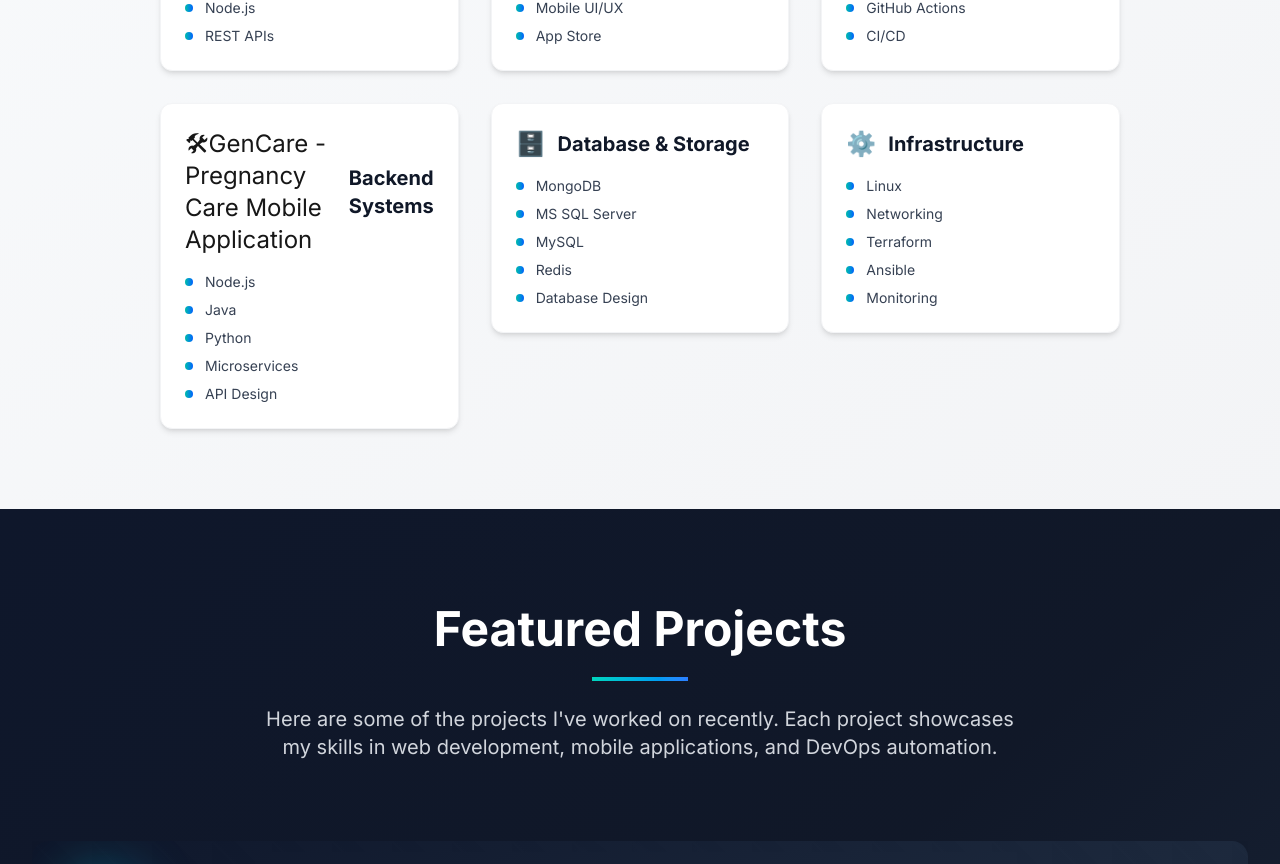
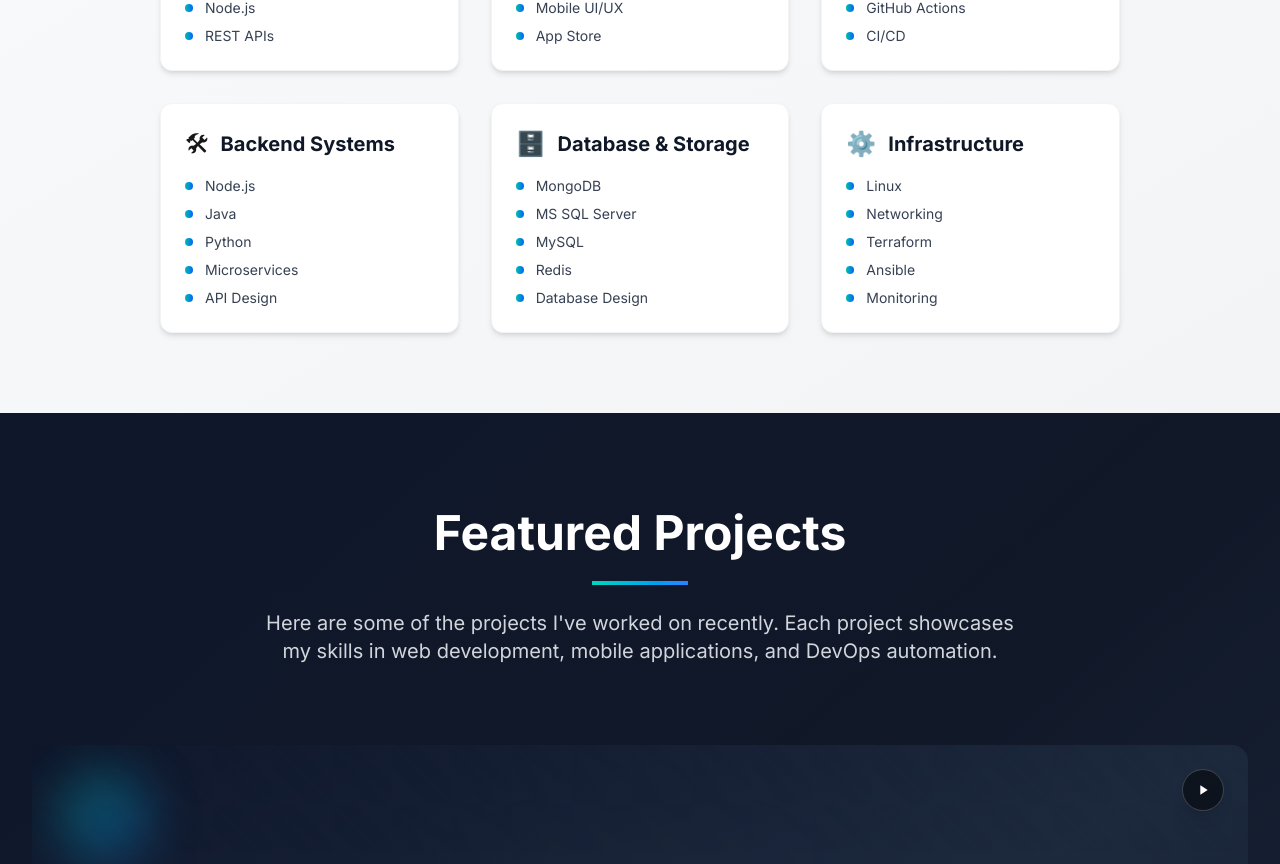
Before and after one commit to dev-ahmed-abdelmohsen/portfolio, a Next.js app: page / in a window 1280 px wide. Shown: the part 2197-3061 px from the top of the page. Built offline with nearby package versions, Linux system fonts and the light colour scheme.

Commit message:
Simplify icon representation for Backend Systems

```diff
--- a/components/home/Home.tsx
+++ b/components/home/Home.tsx
@@ -39,7 +39,7 @@ const skills = [
   {
     name: "Backend Systems",
     items: ["Node.js", "Java", "Python", "Microservices", "API Design"],
-    icon: "🛠GenCare - Pregnancy Care Mobile Application️",
+    icon: "🛠",
     color: "from-orange-500 to-red-600",
   },
   {
```
